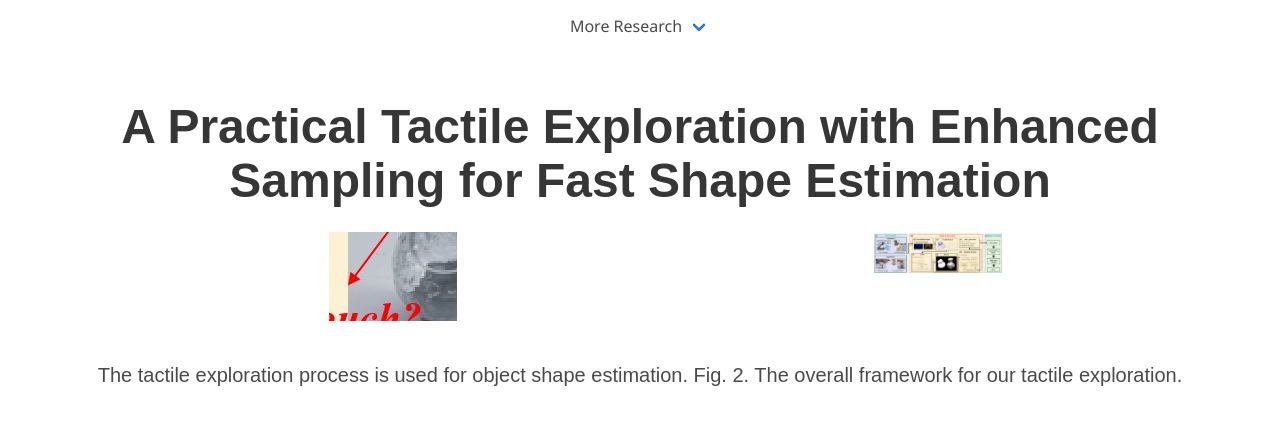
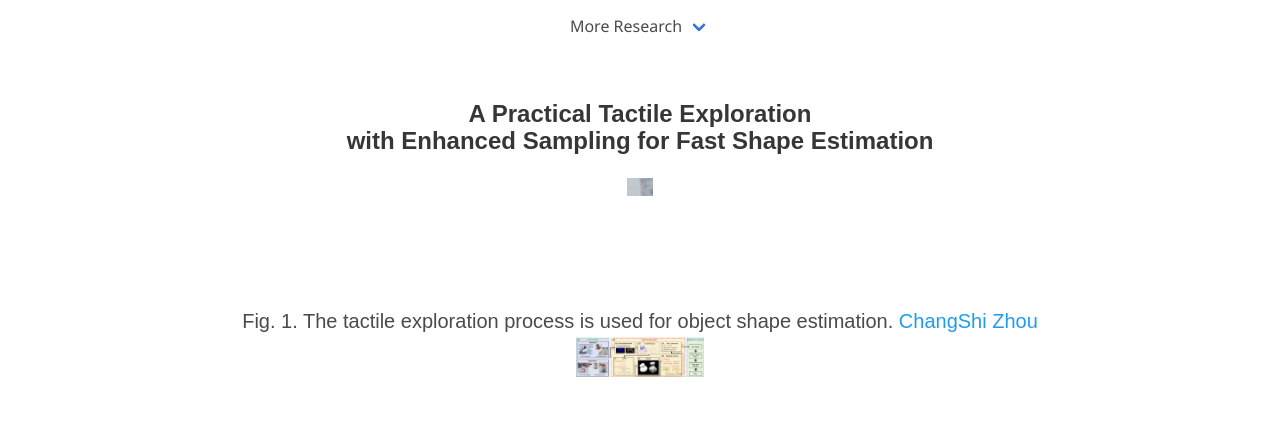
Before and after one commit to luxurylf/scd, a plain HTML site: page index.html in a window 1280 px wide. Shown: the top 440 px of the page. Drawn offline with nearby package versions, Linux system fonts and the light colour scheme; files that its build step writes are made by us from their sources; some icons are missing; files whose address does not match are found by name; a web font is replaced by a local one.

Commit message:
Add files via upload

```diff
--- a/index.html
+++ b/index.html
@@ -72,16 +72,17 @@
   <div class="hero-body">
     <div class="container">
       <div class="container has-text-centered">
-		<h1 class="title is-1 publication-title">
-		  A Practical Tactile Exploration with Enhanced Sampling for Fast Shape Estimation <br/>
+		<h1 class="title is-1 publication-title" style="font-size: 24px;">
+		  A Practical Tactile Exploration <br/>
+		  with Enhanced Sampling for Fast Shape Estimation
 		</h1>
         <div class="is-size-5 publication-authors">
           <div class="author-block">
             <div class="author-portrait">
-              <img src="./static/figures/111.jpg" class="rgb preload" style="width: 200px; height: auto; height: auto; border-radius: 0; object-fit: none;" />
+              <img src="./static/figures/111.jpg" class="rgb preload" style="max-width: 20%; height: auto; border-radius: 0; object-fit: none;" />
             </div>
-            The tactile exploration process is used for object shape estimation.
-			<!-- <a href="https://github.com/zcswdt">ChangShi Zhou</a> -->
+            Fig. 1. The tactile exploration process is used for object shape estimation.
+			<a href="https://github.com/zcswdt">ChangShi Zhou</a>
           </div>
           <div class="author-block">
             <div class="author-portrait">
```
